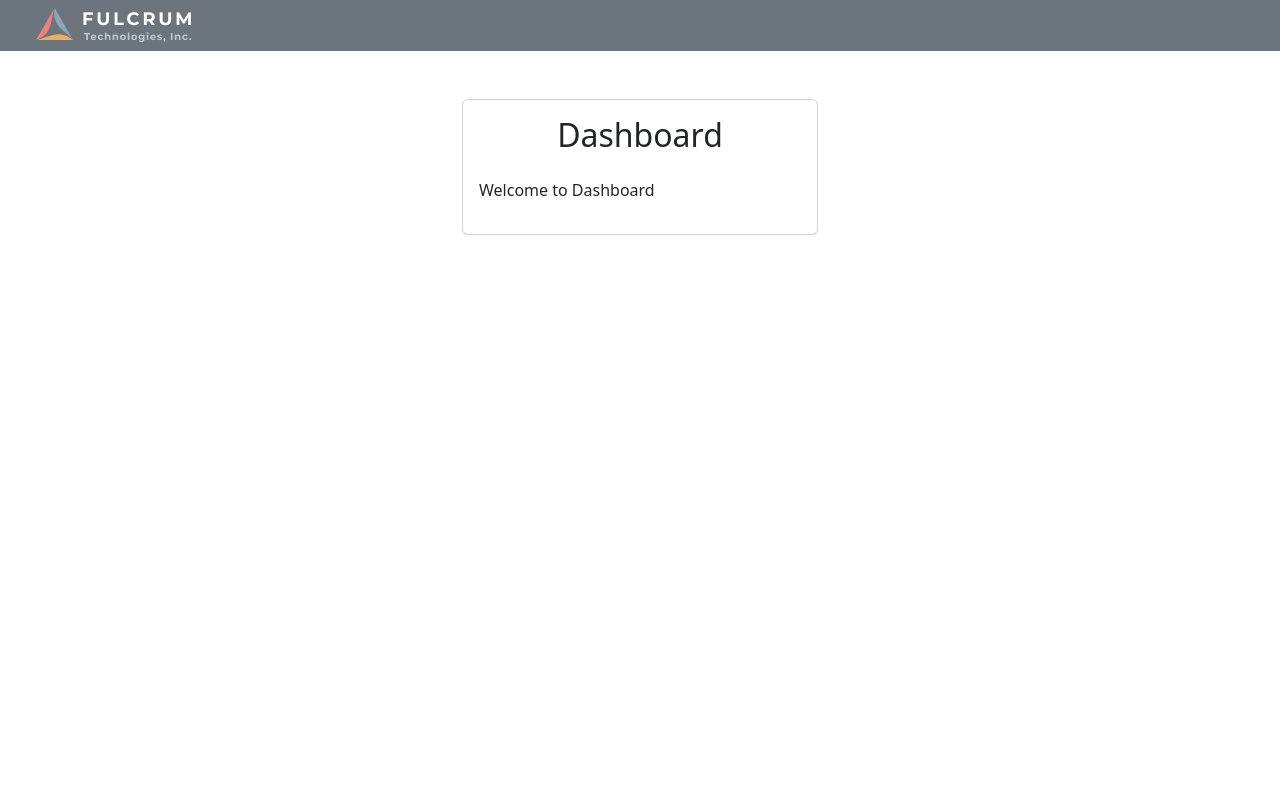
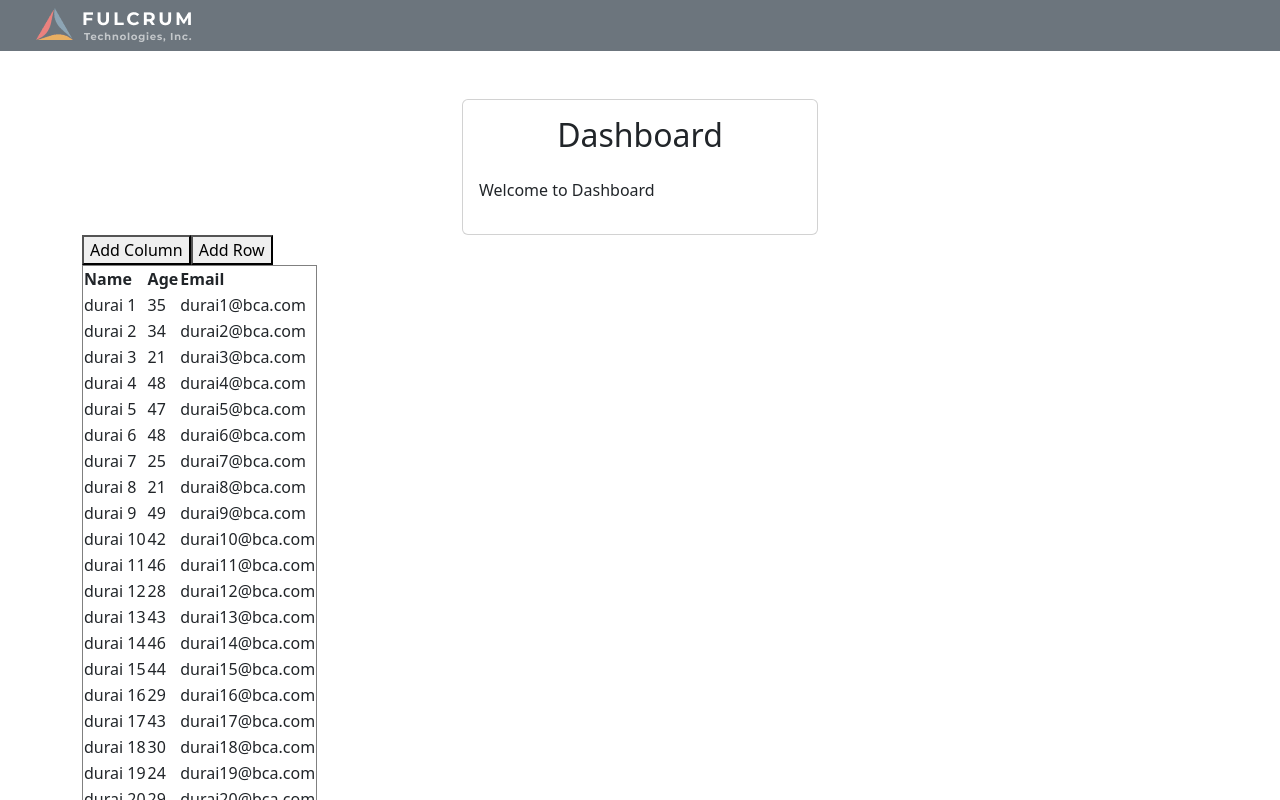
Before and after one commit to duraipd/NewePoll, a React (Create React App) app in the folder ePollFrontend/: page /dashboard in a window 1280 px wide. Shown: the top 800 px of the page. Built offline with nearby package versions, Linux system fonts and the light colour scheme.

Commit message:
Table file uploaded

```diff
--- a/ePollFrontend/src/App.js
+++ b/ePollFrontend/src/App.js
@@ -5,7 +5,9 @@ import Dashboard from './Dashboard';
 import Login from './Login';
 
 
+
 const App = () => {
+
   return (
 
     <Router>
--- a/ePollFrontend/src/Dashboard.js
+++ b/ePollFrontend/src/Dashboard.js
@@ -1,9 +1,31 @@
 import React from 'react';
 import { useLocation } from 'react-router-dom';
+import DynamicTable from './table';
 
 const Dashboard = () => {
   const location = useLocation();
   const userData = location.state?.userData;
+  const columnsData = [
+    { header: 'Name', accessor: 'name' },
+    { header: 'Age', accessor: 'age' },
+    { header: 'Email', accessor: 'email' },
+  ];
+  const generateRowData = (count) => {
+    const rows = [];
+    for (let i = 1; i <= count; i++) {
+      rows.push({
+        id: i,
+        name: `durai ${i}`,
+        age: Math.floor(Math.random() * 30) + 20,
+        email: `durai${i}@bca.com`,
+      });
+    }
+    return rows;
+  };
+
+  const numberOfRows = 50;
+
+  const rowData = generateRowData(numberOfRows);
 
   return (
     <div className="container mt-5">
@@ -23,6 +45,7 @@ const Dashboard = () => {
           </div>
         </div>
       </div>
+      <DynamicTable initialColumns={columnsData} initialData={rowData} />
     </div>
   );
 };
--- /dev/null
+++ b/ePollFrontend/src/table.js
@@ -0,0 +1,63 @@
+
+import React, { useState, useEffect } from 'react';
+
+const DynamicTable = ({ initialColumns, initialData }) => {
+  const [columns, setColumns] = useState(initialColumns || []);
+  const [data, setData] = useState(initialData || []);
+
+  const handleAddColumn = (columnName) => {
+    const newColumn = { header: columnName, accessor: columnName };
+    setColumns([...columns, newColumn]);
+
+    setData((prevData) =>
+      prevData.map((row) => ({ ...row, [columnName]: `value${row.id}` }))
+    );
+  };
+
+  const handleAddRow = () => {
+    const newRow = { id: data.length + 1 };
+
+    columns.forEach((column) => {
+      newRow[column.accessor] = `value${newRow.id}`;
+    });
+
+    setData([...data, newRow]);
+  };
+
+  useEffect(() => {
+    setColumns(initialColumns || []);
+    setData(initialData || []);
+  }, [initialColumns, initialData]);
+
+  return (
+    <div>
+      <button onClick={() => handleAddColumn(`Column ${columns.length + 1}`)}>
+        Add Column
+      </button>
+      <button onClick={handleAddRow}>Add Row</button>
+
+      <table border="1">
+        <thead>
+          <tr>
+            {columns.map((column) => (
+              <th key={column.accessor}>{column.header}</th>
+            ))}
+          </tr>
+        </thead>
+        <tbody>
+          {data.map((row) => (
+            <tr key={row.id}>
+              {columns.map((column) => (
+                <td key={column.accessor}>{row[column.accessor]}</td>
+              ))}
+            </tr>
+          ))}
+        </tbody>
+      </table>
+    </div>
+
+  );
+};
+
+
+export default DynamicTable;
```
Also changed, not shown: 2 other files (tests, documents, lock files or other folders).
